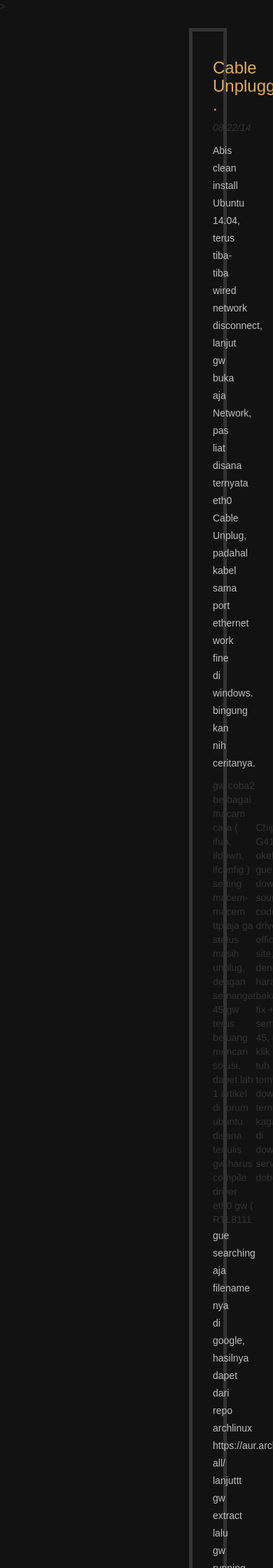
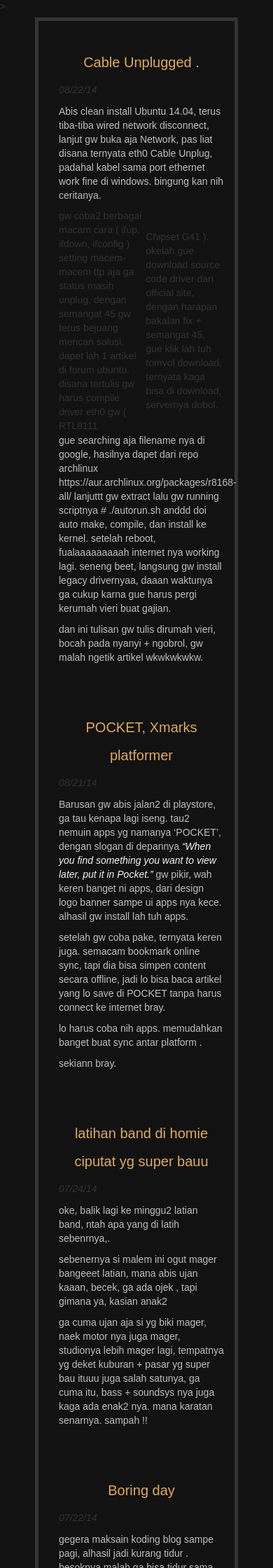
Before and after one commit to bowekr/bowekr.github.io, a Jekyll site: the page built from index.html, in a window 390 px wide. Shown: the top 2240 px of the page at 70% size. Built offline with Jekyll 4.4.1, drawn with Linux system fonts in a browser that asks for light colours; nearby versions of some CDN libraries; some web fonts are replaced; Markdown is read by kramdown in place of the engine named in the settings; the list of posts is cut into pages by our own code.

Commit message:
responsive

```diff
--- a/css/dev/kastem.css
+++ b/css/dev/kastem.css
@@ -130,7 +130,106 @@ kasian yang mau buka pake mobile musti load fullsite :)
 kita kasih yang lite nih
 **/
 
-@media screen and ( max-width: 980px ) {
-	.post {
-	}
+@media screen and ( max-width: 480px ) {
+
+
+/* GLOBAL */
+
+p {
+	color: #BFBFBF;
+	font-family: 'Muli', sans-serif;
+	letter-spacing: 0px;
+	line-height: 20px;
+	font-size: 14px;
 }
+
+h3 {
+	line-height: 40px;
+	text-align: center;
+	font-size: 20px;
+}
+
+a:hover, a:visited {
+	text-decoration: none !important;
+	color: #FF9600;
+}
+
+
+
+a {
+	color: #E1AA5D;
+	text-shadow: 0.0625em 0em 0.0.25em black; /* 1/16 */ /* 0/16 */ /* 4/16 */
+	font-family: 'Muli', sans-serif;
+
+}
+
+
+ul {
+	list-style: none !important;
+}
+
+
+
+
+
+/* FOOTER */
+#footer {
+	height: 33px;
+	width: 100%;
+	background: black;
+	padding-top: 3px;
+	text-align: center;
+	position: absolute;
+	bottom: 0;
+}
+
+ 		#footer > ul >li {
+			color: #444 !important;
+			font-size: 0.745em ; /* 10/16 */
+			display: inline-block;
+			}
+
+		#footer >  ul > li {
+			color: #999 !important;
+			}
+
+/* POST CSS */
+.postwrapper {
+	padding-left: 50px;
+	padding-right: 50px;
+	padding-top: 5px;
+}
+
+.posts {
+	border: 5px solid #333;
+	padding: 19px 15px 33px 29px;
+}
+
+.posts li {
+	margin-bottom: 70px;
+}
+.date {
+	text-align: right;
+}
+
+.posttitle {
+	margin-bottom: 30px;
+	color: #E1AA5D;
+	padding-left: 15px;
+}
+
+.post {
+	text-align: left;
+	line-height: 19px;
+	border: 5px solid #333;
+	padding: 19px 15px 33px 15px;
+	line-height: 25px;
+	font-size: 17px;
+	margin-bottom: 33px;
+}
+
+
+.p {
+	padding-top: 30px;
+}
+}
```
